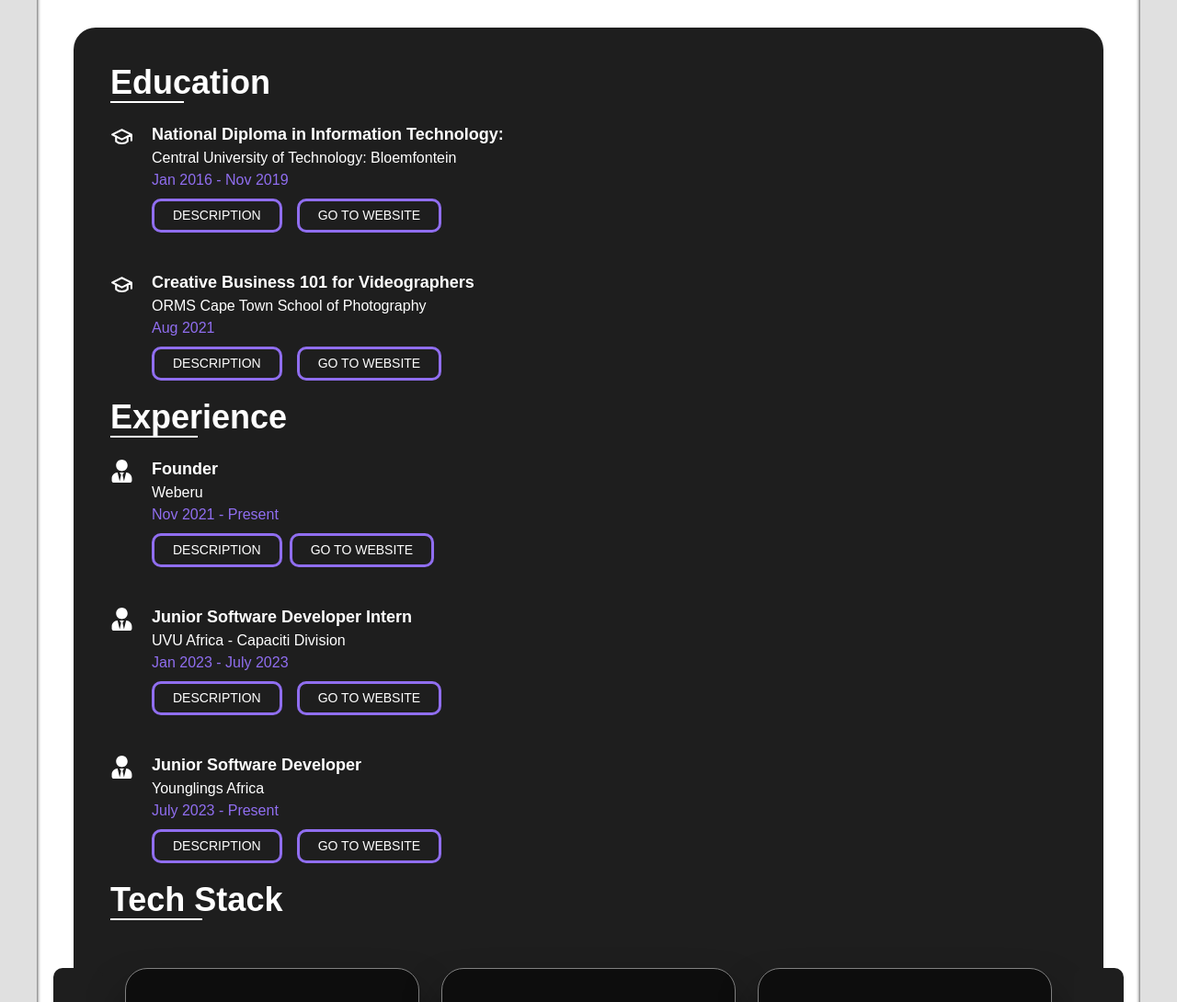
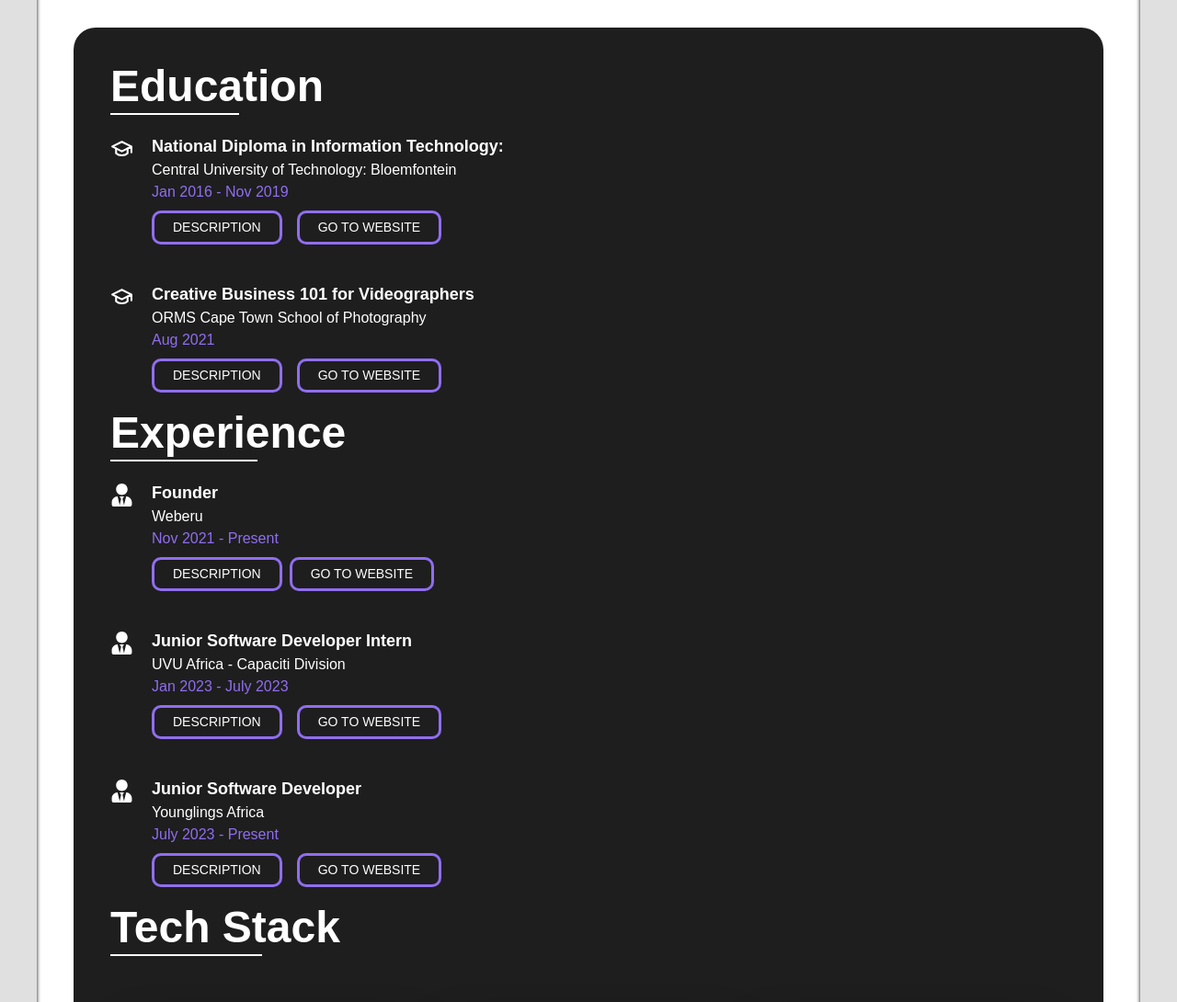
Before and after one commit to Abbbtle/kenneth-basjan-portfolio-website, a React (Vite) app: page / in a window 1280 px wide. Shown: the part 1210-2300 px from the top of the page at 92% size. Built offline with nearby package versions, Linux system fonts and the light colour scheme.

Commit message:
Made about section headings and horizontal rules responsive

```diff
--- a/src/components/About.jsx
+++ b/src/components/About.jsx
@@ -15,8 +15,8 @@
     <div name='about' className='bg-white mx-5 md:mx-10 mt-10 pb-10 pt-1 rounded-3xl shadow-inner shadow-black'>
       <div className='mx-2 md:mx-10 mt-10'>
 
-        <h2 className='text-center md:text-left text-3xl md:text-5xl font-bold text-black'>Meet Kenneth Basjan</h2>
-        <h4 className='text-center md:text-left text-xl md:text-3xl font-bold text-[#4E30A5]'>Your Web Development Partner</h4>
+        <h2 className='text-center md:text-left text-4xl md:text-5xl font-bold text-black'>Meet Kenneth Basjan</h2>
+        <h4 className='text-center md:text-left text-2xl md:text-3xl font-bold text-[#4E30A5]'>Your Web Development Partner</h4>
 
         <div className='md:flex mt-5 md:mt-10 items-center'>
 
@@ -36,9 +36,9 @@
         <div className='bg-[#1E1E1E] mt-5 md:mt-10 rounded-3xl p-4  md:p-10'>
 
           {/* Education Heading */}
-          <h3 className='text-center md:text-left text-4xl md:text-4xl font-semibold text-white'>
+          <h3 className='mt-5 md:mt-0 text-center md:text-left text-5xl font-semibold text-white'>
             Education
-            <div className='mr-[320px] md:mr-[960px] mt-[-10px] md:mt-[-20px]'><HorizontalRule /></div>
+            <div className='mx-7 md:mx-0 md:mr-[900px] mt-[-20px] md:mt-[-15px]'><HorizontalRule /></div>
           </h3>
 
           {/* Institution 1 Details */}
@@ -94,9 +94,9 @@
           </div>
 
           {/* Experience Heading */}
-          <h3 className='text-center md:text-left text-4xl md:text-4xl font-semibold text-white mt-5'>
+          <h3 className='mt-5 text-center md:text-left text-5xl font-semibold text-white'>
             Experience
-            <div className='mr-[320px] md:mr-[945px] mt-[-10px] md:mt-[-20px]'><HorizontalRule /></div>
+            <div className='mx-5 md:mx-0 md:mr-[880px] mt-[-20px] md:mt-[-15px]'><HorizontalRule /></div>
           </h3>
 
           {/* Work Experience 1 Details */}
@@ -188,9 +188,9 @@
           </div>
 
           {/* Tech Stack Heading */}
-          <h3 className='text-center md:text-left text-4xl md:text-4xl font-semibold text-white mt-5'>
+          <h3 className='text-center md:text-left text-5xl font-semibold text-white mt-5'>
             Tech Stack
-            <div className='mr-[315px] md:mr-[940px] mt-[-10px] md:mt-[-20px]'><HorizontalRule /></div>
+            <div className='mx-4 md:mx-0 md:mr-[875px] mt-[-20px] md:mt-[-15px]'><HorizontalRule /></div>
           </h3>
           <TechStack/>
         </div>
```
